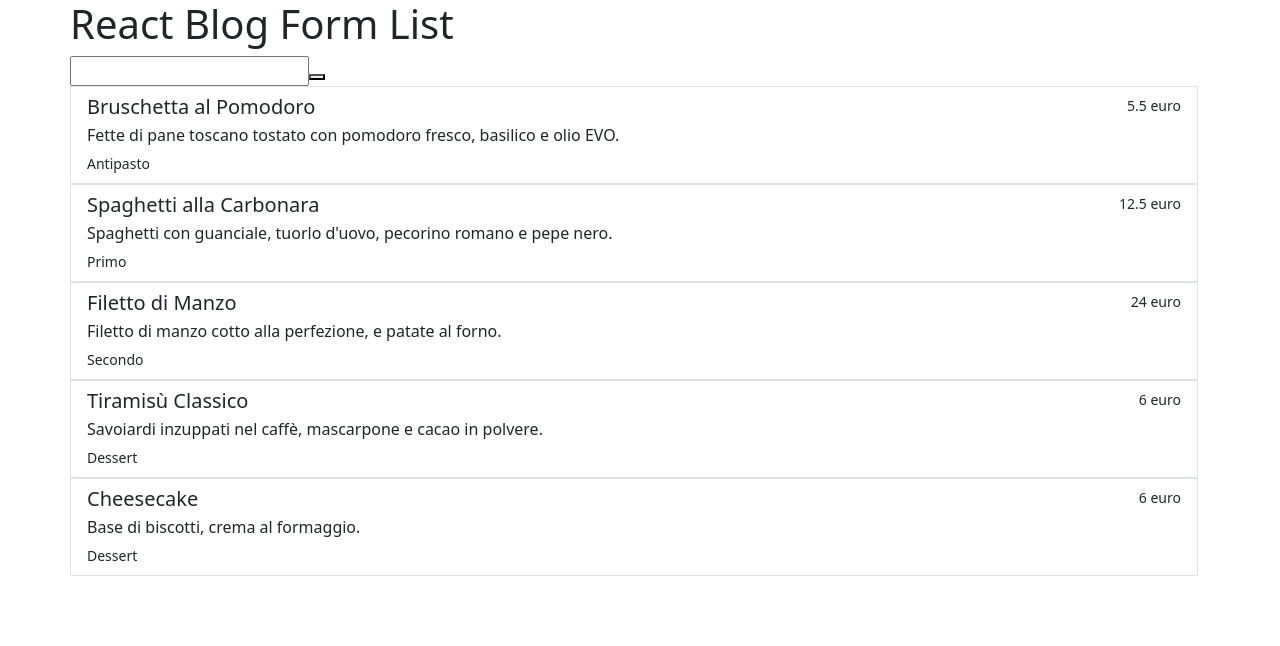
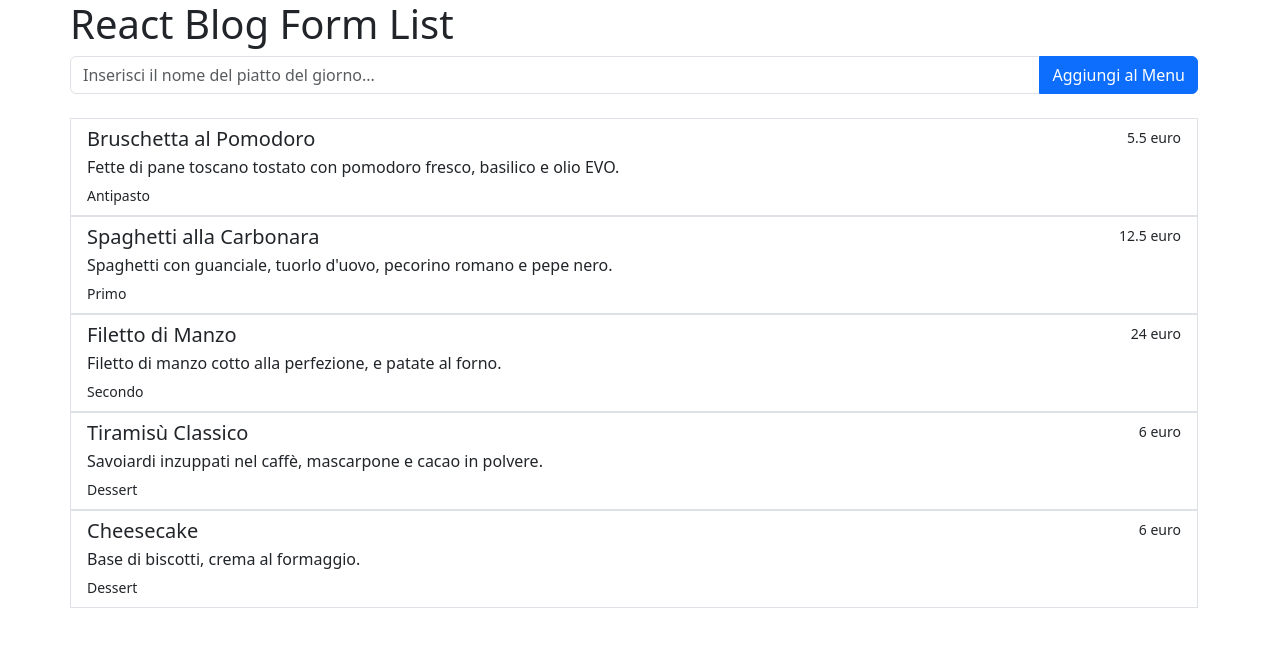
Before and after one commit to akthernahela/react-form, a React (Vite) app: page / in a window 1280 px wide. Shown: the top 646 px of the page. Built offline with nearby package versions, Linux system fonts and the light colour scheme.

Commit message:
Edit the input and the button

```diff
--- a/src/components/Main.jsx
+++ b/src/components/Main.jsx
@@ -46,11 +46,11 @@ export default function Main() {
     return (
         <main>
             <ul className="container list-group">
-                <h1>React Blog Form List</h1>
-                <form>
-                    <div>
-                        <input type="text" />
-                        <button></button>
+                <h1>React Blog Form List </h1>
+                <form className="mb-4">
+                    <div className="input-group">
+                        <input type="text" className="form-control" placeholder="Inserisci il nome del piatto del giorno..." />
+                        <button className="btn btn-primary" type="submit">Aggiungi al Menu</button>
                     </div>
                 </form>
                 {
```
